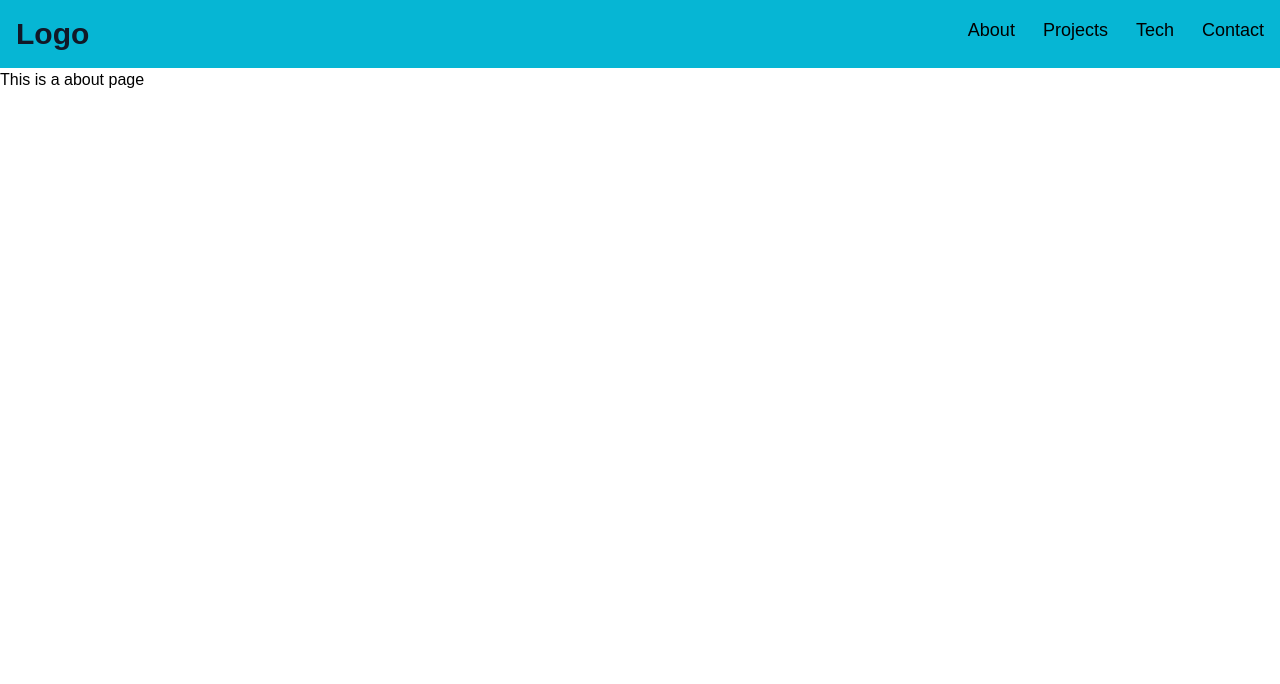
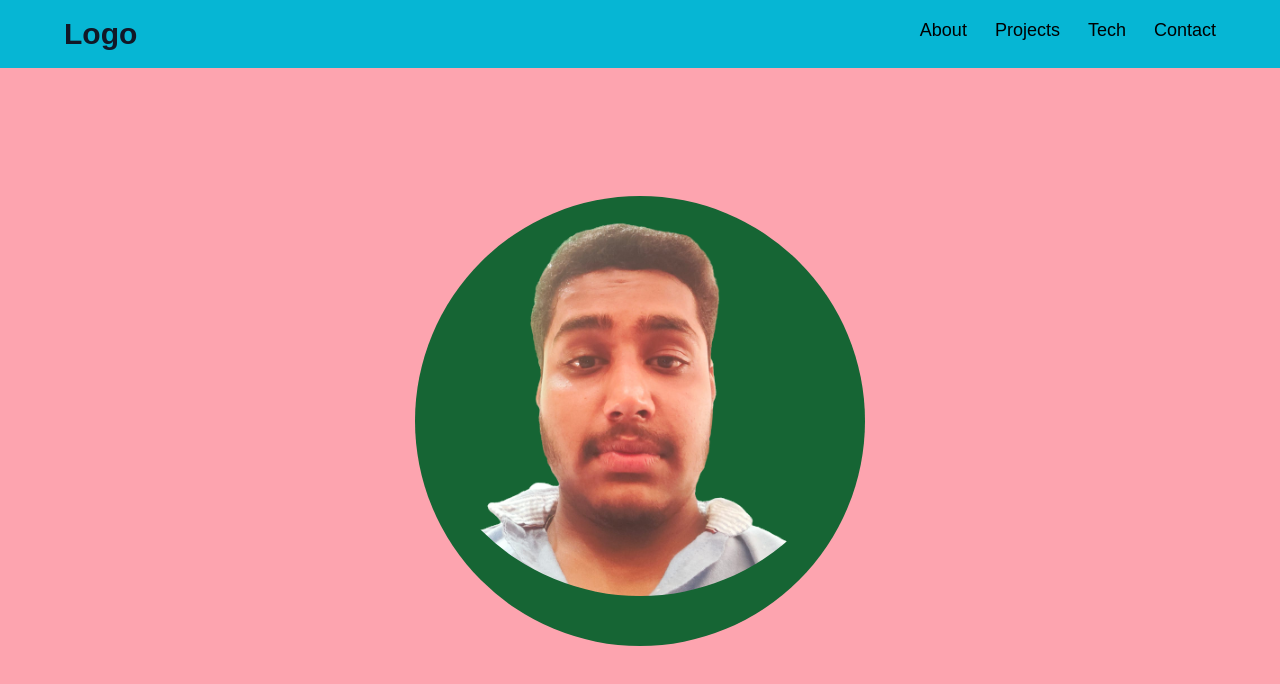
Before and after one commit to sushant-menon/portfolio-website-react, a React (Vite) app: page /about in a window 1280 px wide. Shown: the top 684 px of the page. Built offline with nearby package versions, Linux system fonts and the light colour scheme.

Commit message:
about section modify

```diff
--- a/src/components/About.jsx
+++ b/src/components/About.jsx
@@ -1,7 +1,19 @@
 import React from "react";
 
 const About = () => {
-  return <div>This is a about page</div>;
+  return (
+    <div className="bg-rose-300 h-screen">
+      <div className="container px-6 md:px-16 mx-auto pt-7">
+        <div className="flex flex-col md:flex-row-reverse justify-center items-center">
+          <span className="rounded-full bg-green-800 w-[450px] h-[450px] mt-[100px] relative"></span>
+          <img
+            className="absolute rounded-full h-[450px]"
+            src="src\assets\Profile.png"
+          />
+        </div>
+      </div>
+    </div>
+  );
 };
 
 export default About;
--- a/src/components/CardComponent.jsx
+++ b/src/components/CardComponent.jsx
@@ -30,7 +30,6 @@ const CardComponent = ({ Name, Description, Image, Tech }) => {
           <div className="text-center font-extrabold mb-1 tracking-wide text-black md:text-start md:text-3xl">
             <h2>Tech Used:</h2>
             <span className="font-bold md:font-light md:text-xl text-gray-300">
-              {/* HTML , CSS , JAVASCRIPT */}
               {Tech}
             </span>
           </div>
--- a/src/components/Navbar.jsx
+++ b/src/components/Navbar.jsx
@@ -3,7 +3,7 @@ import { Link } from "react-router-dom";
 
 const Navbar = () => {
   return (
-    <div className="flex justify-between mx-auto bg-cyan-500 p-4">
+    <div className="flex justify-between mx-auto bg-cyan-500 p-4 px-6 md:px-16">
       <Link
         to="/"
         className="text-gray-900 text-3xl cursor-pointer font-extrabold"
--- a/src/components/Projects.jsx
+++ b/src/components/Projects.jsx
@@ -3,7 +3,6 @@ import { ProjectContext } from "../context/ProjectContext";
 import GlassCard from "./GlassCard";
 
 const Projects = () => {
-  const [project, setProject] = useContext(ProjectContext);
   return (
     <div className="bg-black h-auto">
       <div className="flex">
```
Also changed, not shown: src/assets/Profile.png (added).
